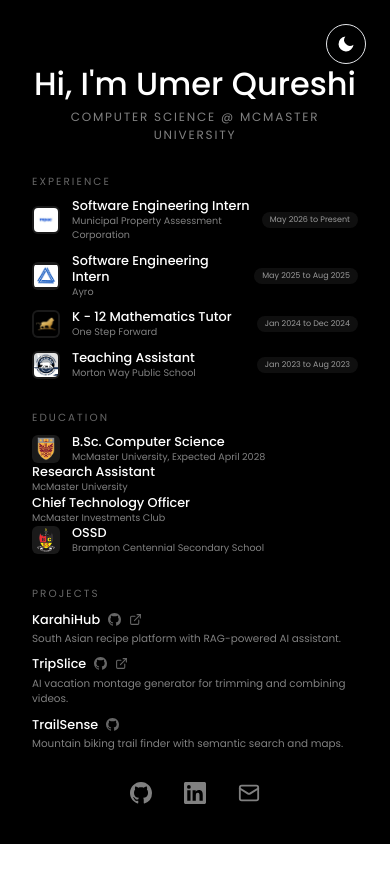
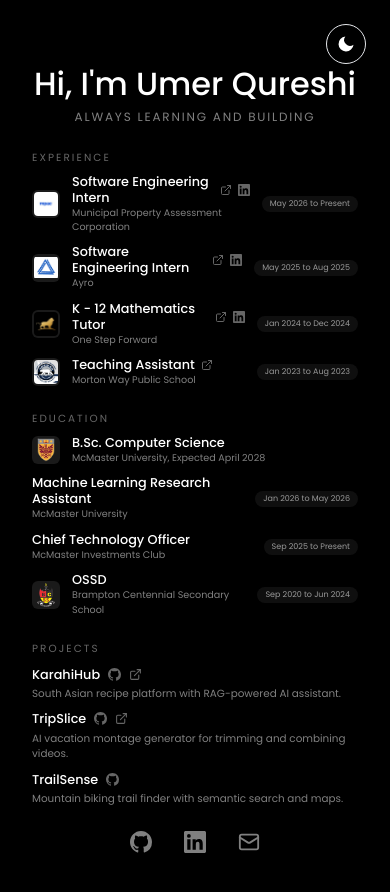
Before and after one commit to UmerQureshi21/portfolio, a React (Vite) app: page / in a window 390 px wide. Before the commit the page ends 844 px from the top, so only its background shows below. Built offline with nearby package versions, Linux system fonts and the light colour scheme.

Commit message:
fixed mobile links and spacing

```diff
--- a/src/App.tsx
+++ b/src/App.tsx
@@ -65,7 +65,7 @@
     ],
   },
   {
-    title: "Research Assistant",
+    title: "Machine Learning Research Assistant",
     meta: "McMaster University",
     description: "",
     period: "Jan 2026 to May 2026",
@@ -471,7 +471,7 @@
         <ThemeToggle />
         <MobileView
           name="Hi, I'm Umer Qureshi"
-          subtitle="Computer Science @ McMaster University"
+          subtitle="Always learning and building"
           workDetails={workDetails}
           educationDetails={educationDetails}
           projectDetails={projectDetails}
@@ -496,7 +496,7 @@
 
       <Intro
         name="Hi, I'm Umer Qureshi!"
-        role="Computer Science @ McMaster University"
+        role="Always learning and building"
         about=""
       />
 
--- a/src/components/MobileView.tsx
+++ b/src/components/MobileView.tsx
@@ -42,7 +42,7 @@
   outroLinks,
 }: MobileViewProps) {
   return (
-    <div className="h-svh w-full bg-[var(--bg)] text-[var(--fg)] font-[Poppins,sans-serif] px-8 pt-16 pb-10 flex flex-col justify-between">
+    <div className="min-h-svh w-full bg-[var(--bg)] text-[var(--fg)] font-[Poppins,sans-serif] px-8 pt-16 pb-10 flex flex-col justify-between gap-6">
       {/* Header */}
       <div className="text-center">
         <h1 className="text-[2rem] font-medium leading-tight">{name}</h1>
@@ -67,9 +67,37 @@
                 />
               )}
               <div className="min-w-0 flex-1">
+                <div className="flex items-center gap-1.5">
                   <p className="text-[0.8rem] font-medium leading-tight">
                     {entry.title}
                   </p>
+                  {entry.website && (
+                    <a
+                      href={entry.website}
+                      target="_blank"
+                      rel="noopener noreferrer"
+                      className="opacity-40 hover:opacity-100 transition-opacity shrink-0"
+                    >
+                      <svg width="12" height="12" viewBox="0 0 24 24" fill="none" stroke="currentColor" strokeWidth="2" strokeLinecap="round" strokeLinejoin="round">
+                        <path d="M18 13v6a2 2 0 0 1-2 2H5a2 2 0 0 1-2-2V8a2 2 0 0 1 2-2h6" />
+                        <polyline points="15 3 21 3 21 9" />
+                        <line x1="10" y1="14" x2="21" y2="3" />
+                      </svg>
+                    </a>
+                  )}
+                  {entry.linkedin && (
+                    <a
+                      href={entry.linkedin}
+                      target="_blank"
+                      rel="noopener noreferrer"
+                      className="opacity-40 hover:opacity-100 transition-opacity shrink-0"
+                    >
+                      <svg width="12" height="12" viewBox="0 0 24 24" fill="currentColor">
+                        <path d="M20.447 20.452h-3.554v-5.569c0-1.328-.027-3.037-1.852-3.037-1.853 0-2.136 1.445-2.136 2.939v5.667H9.351V9h3.414v1.561h.046c.477-.9 1.637-1.85 3.37-1.85 3.601 0 4.267 2.37 4.267 5.455v6.286zM5.337 7.433a2.062 2.062 0 0 1-2.063-2.065 2.064 2.064 0 1 1 2.063 2.065zm1.782 13.019H3.555V9h3.564v11.452zM22.225 0H1.771C.792 0 0 .774 0 1.729v20.542C0 23.227.792 24 1.771 24h20.451C23.2 24 24 23.227 24 22.271V1.729C24 .774 23.2 0 22.222 0h.003z" />
+                      </svg>
+                    </a>
+                  )}
+                </div>
                 <p className="text-[0.6rem] opacity-50">{entry.meta}</p>
               </div>
               {entry.period && (
@@ -87,6 +115,7 @@
         <h2 className="text-[0.65rem] opacity-40 tracking-[0.2em] uppercase mb-2">
           Education
         </h2>
+        <div className="flex flex-col gap-2.5">
           {educationDetails.map((entry, i) => (
             <div key={i} className="flex items-center gap-3">
               {entry.logo && (
@@ -96,14 +125,20 @@
                   className="w-7 h-7 rounded-md object-contain bg-white/10 p-0.5 shrink-0"
                 />
               )}
-            <div className="min-w-0">
+              <div className="min-w-0 flex-1">
                 <p className="text-[0.8rem] font-medium leading-tight">
                   {entry.title}
                 </p>
                 <p className="text-[0.6rem] opacity-50">{entry.meta}</p>
               </div>
+              {entry.period && (
+                <span className="text-[0.5rem] px-2 py-0.5 rounded-full bg-white/10 opacity-60 shrink-0">
+                  {entry.period}
+                </span>
+              )}
             </div>
           ))}
+        </div>
       </div>
 
       {/* Projects */}
```
Lines whose indentation alone changed are shown as unchanged.
